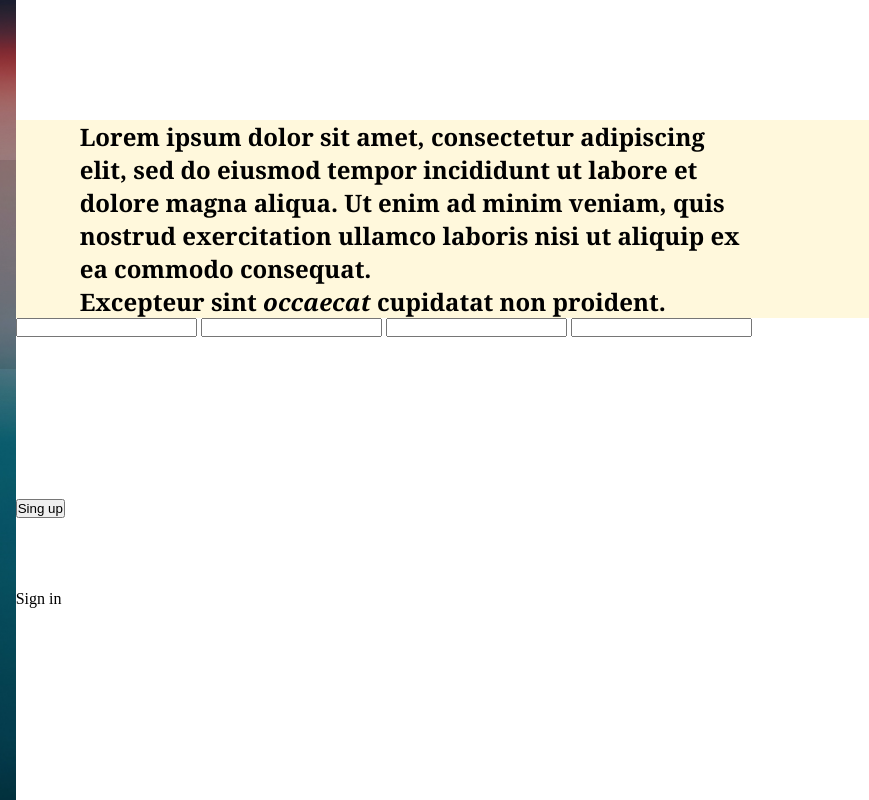
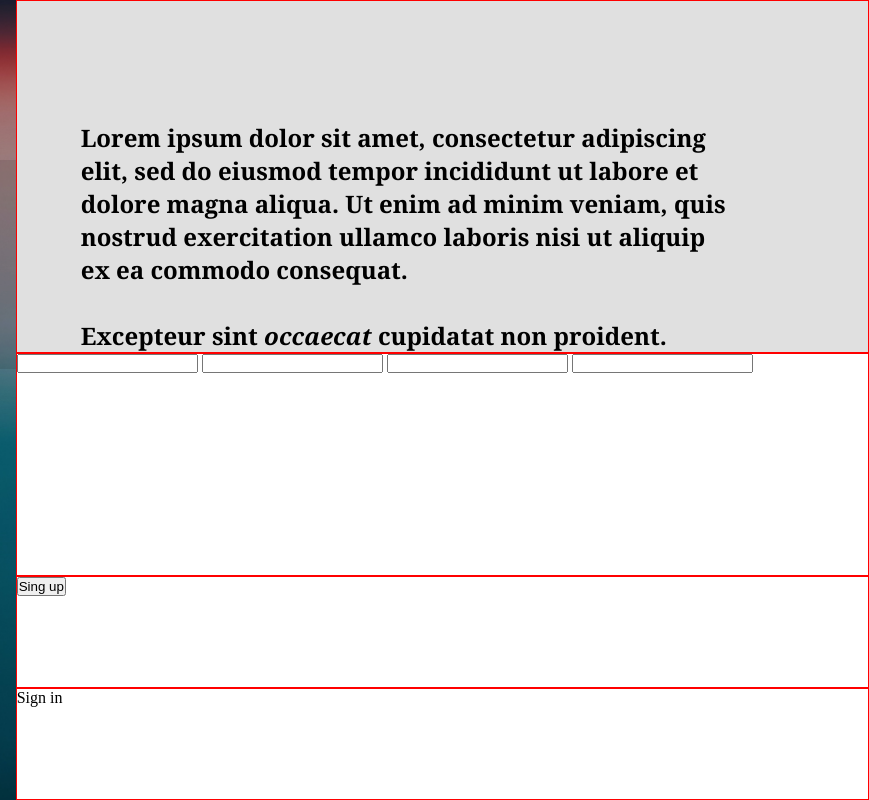
Before and after one commit to Lucidifier/TOP-sign_up_form, a plain HTML site: page index.html in a window 1280 px wide. Shown: the full height of the page, 411-1280 px from the left. Drawn offline with Linux system fonts and the light colour scheme.

Commit message:
format header

```diff
--- a/styles.css
+++ b/styles.css
@@ -49,28 +49,31 @@
 
 .main {
   flex: 2;
-  margin: 15vh 0;
   display: flex;
   flex-direction: column;
 }
 
 header {
+  border: 1px solid red;
+  background-color: #e0e0e0;
   flex: 1;
-  background-color: #FFF8DC;
   font-family:Georgia, 'Times New Roman', Times, serif;
   font-size: 1.5rem;
   font-weight: bold;
-  padding: 0 10vw 0 5vw;
+  padding: 15vh 10vw 0vh 5vw;
 }
 
 form {
+  border: 1px solid red;
   flex: 2;
 }
 
 .sign-up {
+  border: 1px solid red;
   flex: 1;
 }
 
 .sign-in {
+  border: 1px solid red;
   flex: 1;
 }
```
Also changed, not shown: index.html (+1 -0 lines).
